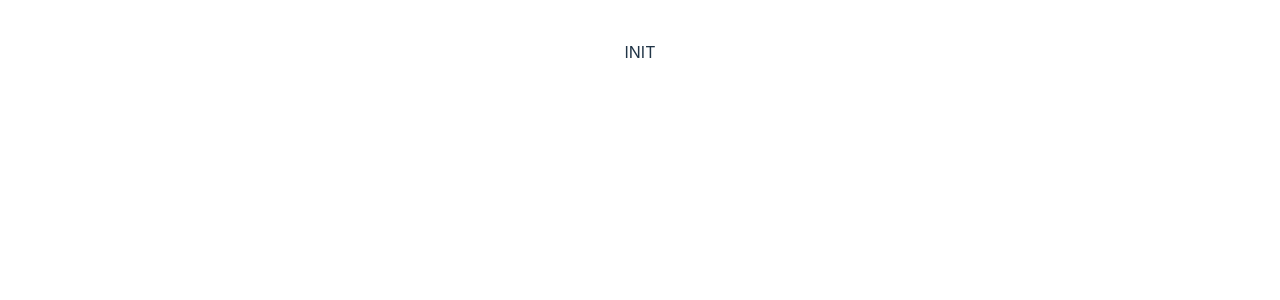
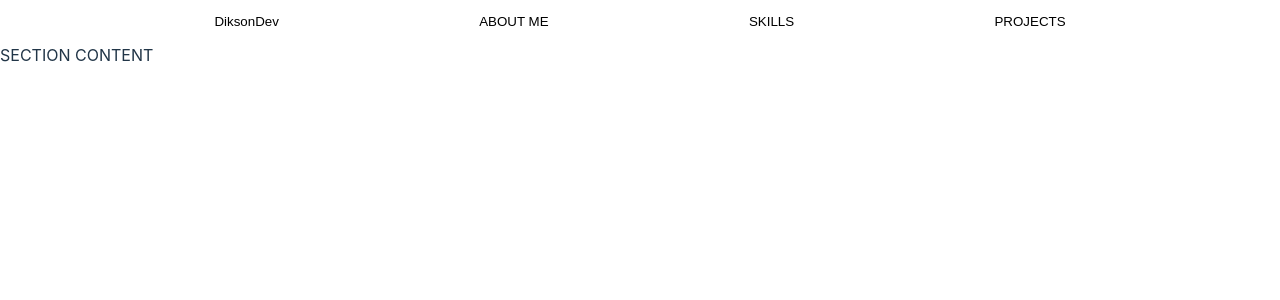
Before and after one commit to DreckSallow/DreckSallow, a React (Vite) app: page / in a window 1280 px wide. Shown: the top 300 px of the page. Built offline with nearby package versions, Linux system fonts and the light colour scheme.

Commit message:
feat: add navbar component

```diff
--- a/src/App.css
+++ b/src/App.css
@@ -1,5 +1,30 @@
-#root {
-  margin: 0 auto;
-  padding: 2rem;
-  text-align: center;
+.w-full {
+  width: 100%;
 }
+
+.h-full {
+  height: 100%;
+}
+
+.flex {
+  display: flex;
+}
+
+.grid {
+  display: grid;
+}
+
+.flex-row {
+  display: flex;
+  flex-direction: row;
+}
+
+.flex-col {
+  display: flex;
+  flex-direction: column;
+}
+
+.flex-center {
+  align-items: center;
+  justify-content: center;
+}
--- a/src/App.tsx
+++ b/src/App.tsx
@@ -1,12 +1,54 @@
+import { useEffect, useState } from "react";
+import styled from "styled-components";
 import "./App.css";
+import NavBar from "./components/NavBar";
 import { ThemeContext } from "./context/theme";
 
+const Routes = [
+	{
+		text: "ABOUT ME",
+		link: "/#about",
+	},
+	{
+		text: "SKILLS",
+		link: "/#skills",
+	},
+	{
+		text: "PROJECTS",
+		link: "/#projects",
+	},
+];
+
 function App() {
+	const [width, setWidth] = useState(document.body.offsetWidth);
+
+	useEffect(() => {
+		let handleScroll = () => {
+			setWidth(document.body.offsetWidth);
+		};
+		window.addEventListener("resize", handleScroll);
+		return () => {
+			window.removeEventListener("resize", handleScroll);
+		};
+	}, []);
+
 	return (
 		<ThemeContext>
-			<span>INIT</span>
+			<AppContainer>
+				<NavBar
+					root={{ text: "DiksonDev", link: "/" }}
+					routes={Routes}
+					isResponsive={width < 425}
+				/>
+				<section>SECTION CONTENT</section>
+			</AppContainer>
 		</ThemeContext>
 	);
 }
 
+const AppContainer = styled.main`
+	height: 100vh;
+	width:100vw;
+`;
+
 export default App;
--- /dev/null
+++ b/src/components/NavBar.tsx
@@ -0,0 +1,148 @@
+import { useState, useCallback } from "react";
+import styled from "styled-components";
+import { MenuIcon, XIcon } from "./icons/Menu";
+
+interface RouteLink {
+	text: string | JSX.Element | JSX.Element[];
+	link: string;
+}
+
+interface LinkI extends RouteLink {
+	click(link: RouteLink["link"]): void;
+	className?: string;
+}
+
+const Link = ({ link, text, click, className }: LinkI) => {
+	return (
+		<button
+			className={className}
+			onClick={(e) => {
+				e.preventDefault();
+				window.history.pushState({}, "", link);
+				click(link);
+			}}
+			tabIndex={0}
+			role="link"
+		>
+			{text}
+		</button>
+	);
+};
+
+interface NavBarProps {
+	root: RouteLink;
+	routes: RouteLink[];
+	isResponsive?: boolean;
+}
+
+export default function NavBar({ root, routes, isResponsive }: NavBarProps) {
+	const [displayContent, setDisplayContent] = useState(false);
+	const [currentPath, setCurrentPath] = useState(
+		window.location.pathname + window.location.hash,
+	);
+
+	const handleNavigation = useCallback(
+		(link: string) => {
+			setCurrentPath(link);
+			if (isResponsive) {
+				setDisplayContent((p) => !p);
+			}
+		},
+		[displayContent],
+	);
+
+	return (
+		<>
+			<Nav className="flex-row w-full" isResponsive={isResponsive ?? false}>
+				<NavLink
+					className="flex"
+					selected={false}
+					click={handleNavigation}
+					text={root.text}
+					link={root.link}
+				/>
+				{!isResponsive &&
+					routes.map((r, i) => {
+						return (
+							<NavLink
+								// rome-ignore lint/suspicious/noArrayIndexKey: <explanation>
+								key={i}
+								selected={r.link === currentPath}
+								click={handleNavigation}
+								text={r.text}
+								link={r.link}
+							/>
+						);
+					})}
+				{isResponsive && (
+					<div
+						className="flex"
+						onClick={() => setDisplayContent(!displayContent)}
+						role="button"
+						onKeyDown={() => {}}
+					>
+						{displayContent ? (
+							<XIcon fill="black" />
+						) : (
+							<MenuIcon fill="black" />
+						)}
+					</div>
+				)}
+			</Nav>
+			<NavContent
+				isWatch={displayContent && (isResponsive ?? false)}
+				className="flex-col flex-center"
+			>
+				{routes.map((r, i) => {
+					return (
+						<NavLink
+							// rome-ignore lint/suspicious/noArrayIndexKey: <explanation>
+							key={i}
+							selected={r.link === currentPath}
+							click={handleNavigation}
+							text={r.text}
+							link={r.link}
+						/>
+					);
+				})}
+			</NavContent>
+		</>
+	);
+}
+
+const Nav = styled.section<{ isResponsive: boolean }>`
+	background-color: ${({ theme }) => theme.buildColor("back", 2)};
+	color: ${({ theme }) => theme.buildColor("fontColor")};
+	font-size: 1.1em;
+	height: max-content;
+	max-height: 58.5px;
+	justify-content: ${({ isResponsive }) =>
+		isResponsive ? "space-between" : "space-evenly"};
+	padding: 0.8em;
+	position: relative;
+`;
+
+const NavLink = styled(Link)<{ selected: boolean }>`
+	background-color: inherit;
+	color: ${({ theme, selected }) =>
+		selected ? theme.buildColor("primary") : theme.buildColor("fontColor")};
+	cursor: pointer;
+	transition: color 200ms ease-in;
+	&:hover{
+		color: ${({ theme }) => theme.buildColor("primary")};
+	}
+
+`;
+
+const NavContent = styled.div<{ isWatch: boolean }>`
+	border-top: ${({ theme }) =>
+		`.5px solid ${theme.buildColor("fontColor", 90)}`};
+	gap: 1.5em;
+	height:calc(100% - 58.5px);
+	opacity: ${({ isWatch }) => (isWatch ? "1" : "0")};
+	transform: ${({ isWatch }) =>
+		isWatch ? "translateX(0px)" : "translateX(-100%)"};
+	transition: all 500ms ease-in;
+	position: fixed;
+	width:100%;
+`;
--- /dev/null
+++ b/src/components/icons/Menu.tsx
@@ -0,0 +1,29 @@
+import { cleanProps, Icon } from "./icon";
+
+export const MenuIcon = (p: Icon) => {
+	return (
+		<svg
+			xmlns="http://www.w3.org/2000/svg"
+			width="24"
+			height="24"
+			viewBox="0 0 24 24"
+			{...cleanProps(p)}
+		>
+			<path d="M4 6h16v2H4zm0 5h16v2H4zm0 5h16v2H4z" />
+		</svg>
+	);
+};
+
+export const XIcon = (p: Icon) => {
+	return (
+		<svg
+			xmlns="http://www.w3.org/2000/svg"
+			width="24"
+			height="24"
+			viewBox="0 0 24 24"
+			{...cleanProps(p)}
+		>
+			<path d="m16.192 6.344-4.243 4.242-4.242-4.242-1.414 1.414L10.535 12l-4.242 4.242 1.414 1.414 4.242-4.242 4.243 4.242 1.414-1.414L13.364 12l4.242-4.242z" />
+		</svg>
+	);
+};
--- /dev/null
+++ b/src/components/icons/icon.ts
@@ -0,0 +1,11 @@
+export interface Icon {
+	fill?: string;
+	className?: string;
+}
+
+export const cleanProps = (props: Icon): Required<Icon> => {
+	return {
+		className: props.className ?? "",
+		fill: props.fill ?? "black",
+	};
+};
--- a/src/context/theme/index.tsx
+++ b/src/context/theme/index.tsx
@@ -14,13 +14,19 @@ const ContextTheme = createContext<ContextThemeI>({
 
 const ThemeState: ThemeContextI = {
 	colors: { ...ThemeConstants.light },
-	buildColor(colorType, alpha?: number) {
-		let alphaPercentage = alpha ?? 100;
-		if (alphaPercentage < 0 || alphaPercentage > 100) {
-			console.error(`The alpha provided goes out of range: ${alpha}`);
-			alphaPercentage = 100;
+	buildColor(colorType, smooth?, alpha?) {
+		let color = this.colors[colorType];
+		let colorSmooth = color[2] + (smooth ?? 0);
+		let alphaValue = alpha ?? 100;
+
+		if (alphaValue < 0 || alphaValue > 100) {
+			console.error("alpha out of range: ", alpha);
 		}
-		return `hsla(${this.colors[colorType]},${alphaPercentage}%)`;
+		return `hsla(${color[0]},${color[1]}%,${colorSmooth}%,${alphaValue}%)`;
+	},
+	get(colorType) {
+		let color = this.colors[colorType];
+		return `hsl(${color[0]},${color[1]}%,${color[2]}%)`;
 	},
 };
 
@@ -35,6 +41,7 @@ export const ThemeContext = ({ children }: Props) => {
 		changeTheme: function (typeTheme): void {
 			setThemeContext((prev) => ({
 				buildColor: prev.buildColor,
+				get: prev.get,
 				colors: { ...ThemeConstants[typeTheme] },
 			}));
 		},
--- a/src/context/theme/theme.ts
+++ b/src/context/theme/theme.ts
@@ -1,28 +1,29 @@
 export const ThemeConstants: { light: ThemeColors; dark: ThemeColors } = {
 	light: {
-		back: "0, 0%, 98%",
-		primary: "207, 60%, 41%",
-		secondary: "146, 60%, 39%",
-		fontColor: "#000000",
+		back: [0, 0, 98],
+		primary: [207, 60, 41],
+		secondary: [146, 60, 39],
+		fontColor: [0, 0, 0],
 	},
 	dark: {
-		back: "229, 8%, 27%",
-		primary: "207, 60%, 41%",
-		secondary: "146, 60%, 39%",
-		fontColor: "#FFFFFF",
+		back: [229, 8, 27],
+		primary: [207, 60, 41],
+		secondary: [146, 60, 39],
+		fontColor: [0, 0, 98],
 	},
 };
 
 export interface ThemeColors {
-	back: string;
-	primary: string;
-	secondary: string;
-	fontColor: string;
+	back: number[];
+	primary: number[];
+	secondary: number[];
+	fontColor: number[];
 }
 
 export type ColorType = keyof ThemeColors;
 
 export interface ThemeContextI {
 	colors: ThemeColors;
-	buildColor(colorType: ColorType, alpha: number): string;
+	buildColor(colorType: ColorType, smooth?: number, alpha?: number): string;
+	get(colorType: ColorType): string;
 }
--- a/src/index.css
+++ b/src/index.css
@@ -15,6 +15,24 @@
   -webkit-text-size-adjust: 100%;
 }
 
+*,
+*::after,
+*::before {
+  margin: 0;
+  padding: 0;
+  color: inherit;
+  background-color: inherit;
+  box-sizing: border-box;
+}
+
+button {
+  outline: none;
+  border: 0;
+}
+a {
+  text-decoration: none;
+}
+
 @media (prefers-color-scheme: light) {
   :root {
     color: #213547;
```
